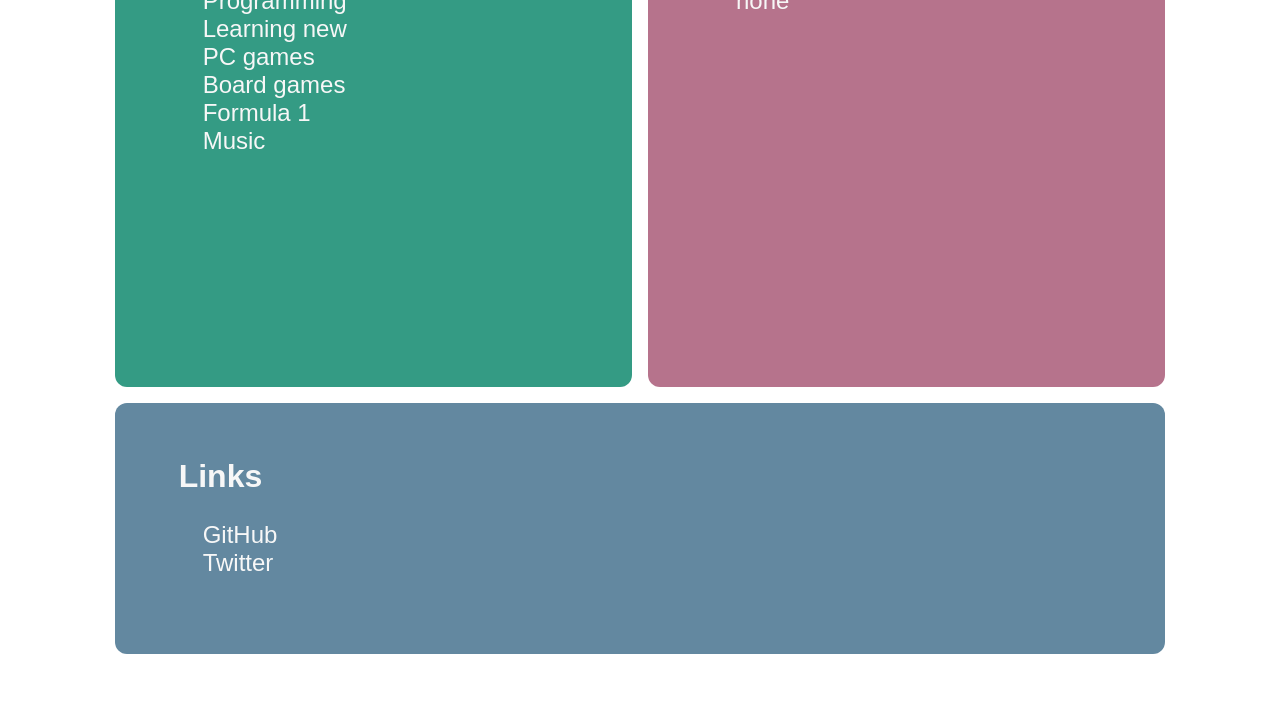
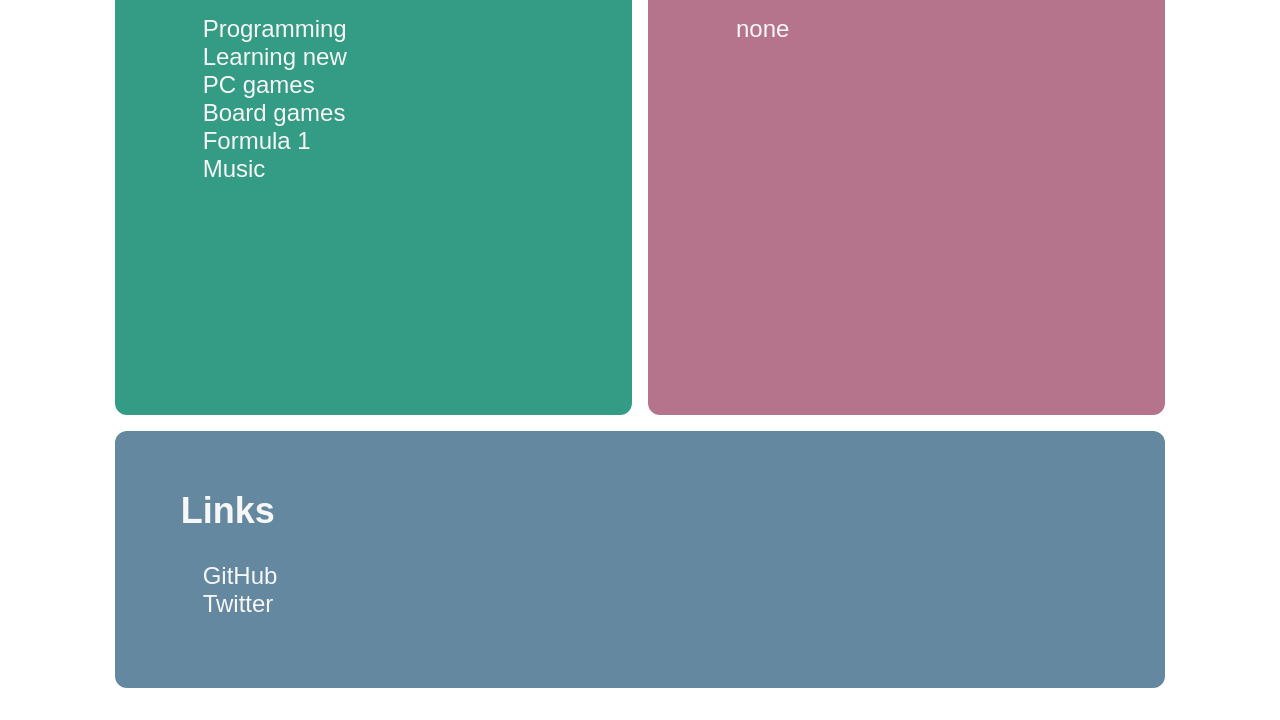
Before and after one commit to po1sonne/po1sonne.github.io, a plain HTML site: page index.html in a window 1280 px wide. Shown: the part 705-1425 px from the top of the page. Before the commit the page ends 1391 px from the top, so only its background shows below. Drawn offline with Linux system fonts and the light colour scheme.

Commit message:
update md

```diff
--- a/styles.css
+++ b/styles.css
@@ -11,7 +11,7 @@ a {
 
 h2 {
   font-weight: bold;
-  font-size: 4vh;
+  font-size: 150%;
   padding-left: 0.5em;
   padding-top: 0.5em;
 }
```
Also changed, not shown: 1 other file.
